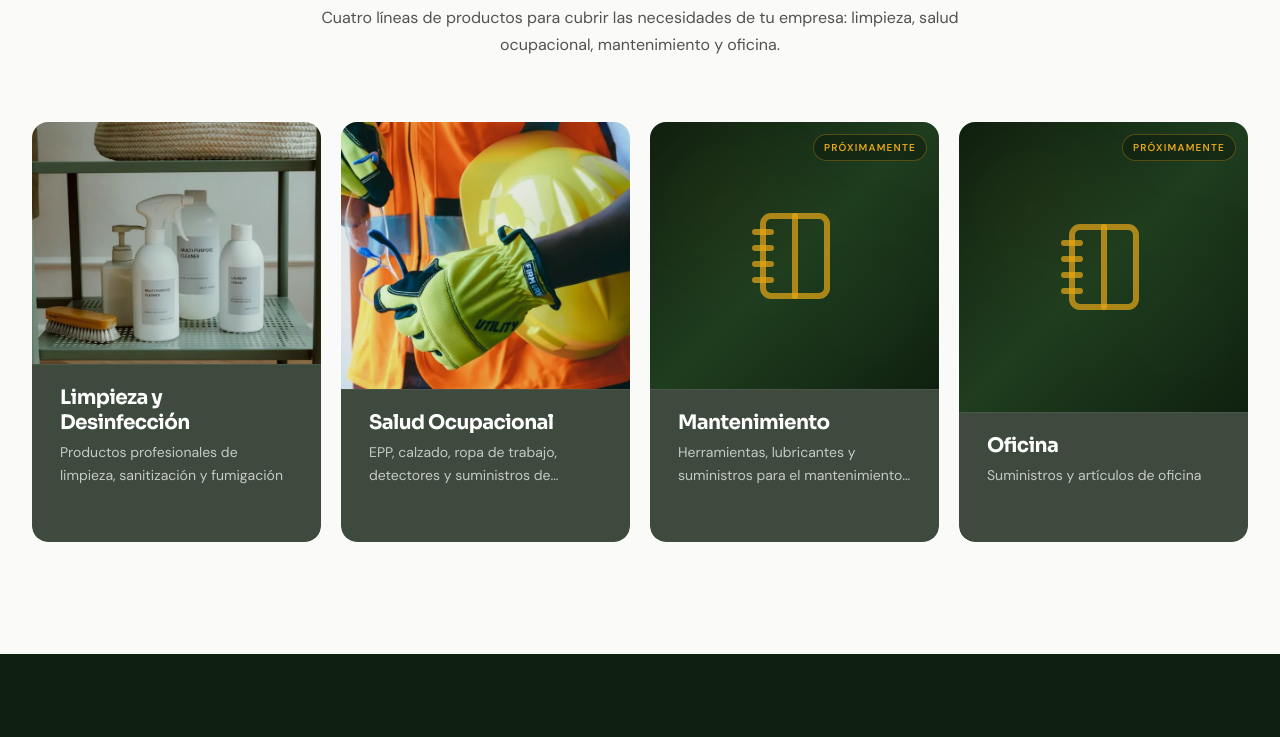
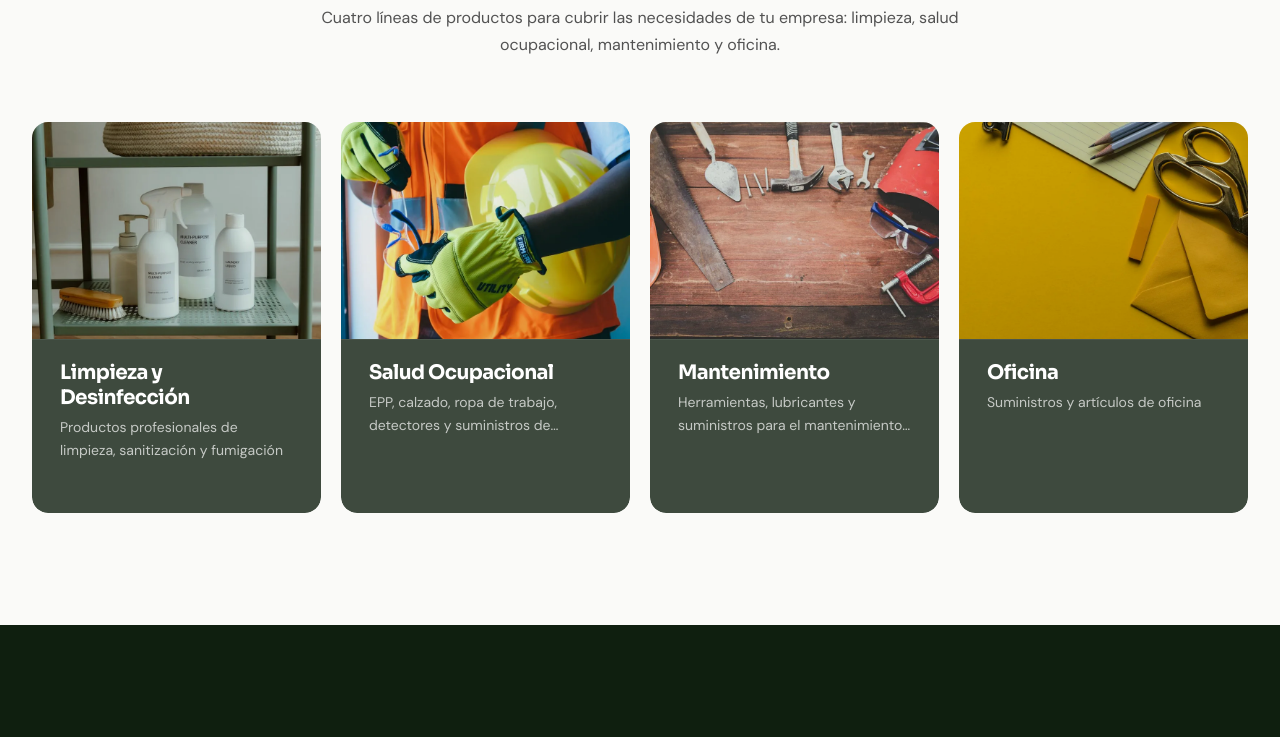
Before and after one commit to Gerson2102/caribbean-tropical-solutions, a Next.js app: page / in a window 1280 px wide. Shown: the part 1260-1997 px from the top of the page. Built offline with nearby package versions, Linux system fonts and the light colour scheme.

Commit message:
fix(ui): show category photos uncropped at 4:3

```diff
--- a/components/ui/CategoryCard.tsx
+++ b/components/ui/CategoryCard.tsx
@@ -32,7 +32,7 @@ export default function CategoryCard({ category }: CategoryCardProps) {
     <motion.a
       ref={cardRef}
       href="#catalogo"
-      className="group relative flex h-full min-h-[360px] md:min-h-[420px] flex-col overflow-hidden rounded-2xl"
+      className="group relative flex h-full flex-col overflow-hidden rounded-2xl"
       style={{ boxShadow: "var(--shadow-card)" }}
       initial="rest"
       whileHover="hover"
@@ -41,8 +41,8 @@ export default function CategoryCard({ category }: CategoryCardProps) {
       onMouseMove={handleMouseMove}
       onMouseLeave={handleMouseLeave}
     >
-      {/* Image Area — top ~65% */}
-      <div className="relative flex-1 overflow-hidden">
+      {/* Image Area — fixed 4:3 so the full photo shows without cropping */}
+      <div className="relative aspect-[4/3] w-full overflow-hidden">
         {isComingSoon ? (
           <div
             className="absolute inset-0 flex items-center justify-center"
@@ -87,8 +87,8 @@ export default function CategoryCard({ category }: CategoryCardProps) {
         )}
       </div>
 
-      {/* Glassmorphism Dark Panel — bottom ~35% */}
-      <div className="relative z-10 border-t border-white/[0.07] backdrop-blur-md bg-deep-green/80 px-6 py-4 md:px-7 md:py-5">
+      {/* Glassmorphism Dark Panel — absorbs the remaining height */}
+      <div className="relative z-10 flex flex-1 flex-col border-t border-white/[0.07] backdrop-blur-md bg-deep-green/80 px-6 py-4 md:px-7 md:py-5">
         <h3 className="font-display text-lg font-bold text-white md:text-xl leading-tight">
           {category.name}
         </h3>
--- a/lib/constants.ts
+++ b/lib/constants.ts
@@ -73,16 +73,14 @@ export const CATEGORIES: Category[] = [
     name: "Mantenimiento",
     subtitle: "Herramientas, lubricantes y suministros para el mantenimiento industrial",
     image: "/images/categories/mantenimiento.webp",
-    altText: "Productos y herramientas para mantenimiento industrial",
-    comingSoon: true,
+    altText: "Herramientas manuales para mantenimiento industrial sobre superficie de madera",
   },
   {
     slug: "oficina",
     name: "Oficina",
     subtitle: "Suministros y artículos de oficina",
     image: "/images/categories/oficina.webp",
-    altText: "Suministros y artículos de oficina",
-    comingSoon: true,
+    altText: "Bloc de notas, lápices, tijeras y sobre — suministros y artículos de oficina",
   },
 ];
 
```
Also changed, not shown: public/images/categories/mantenimiento.webp (added), public/images/categories/oficina.webp (added).
